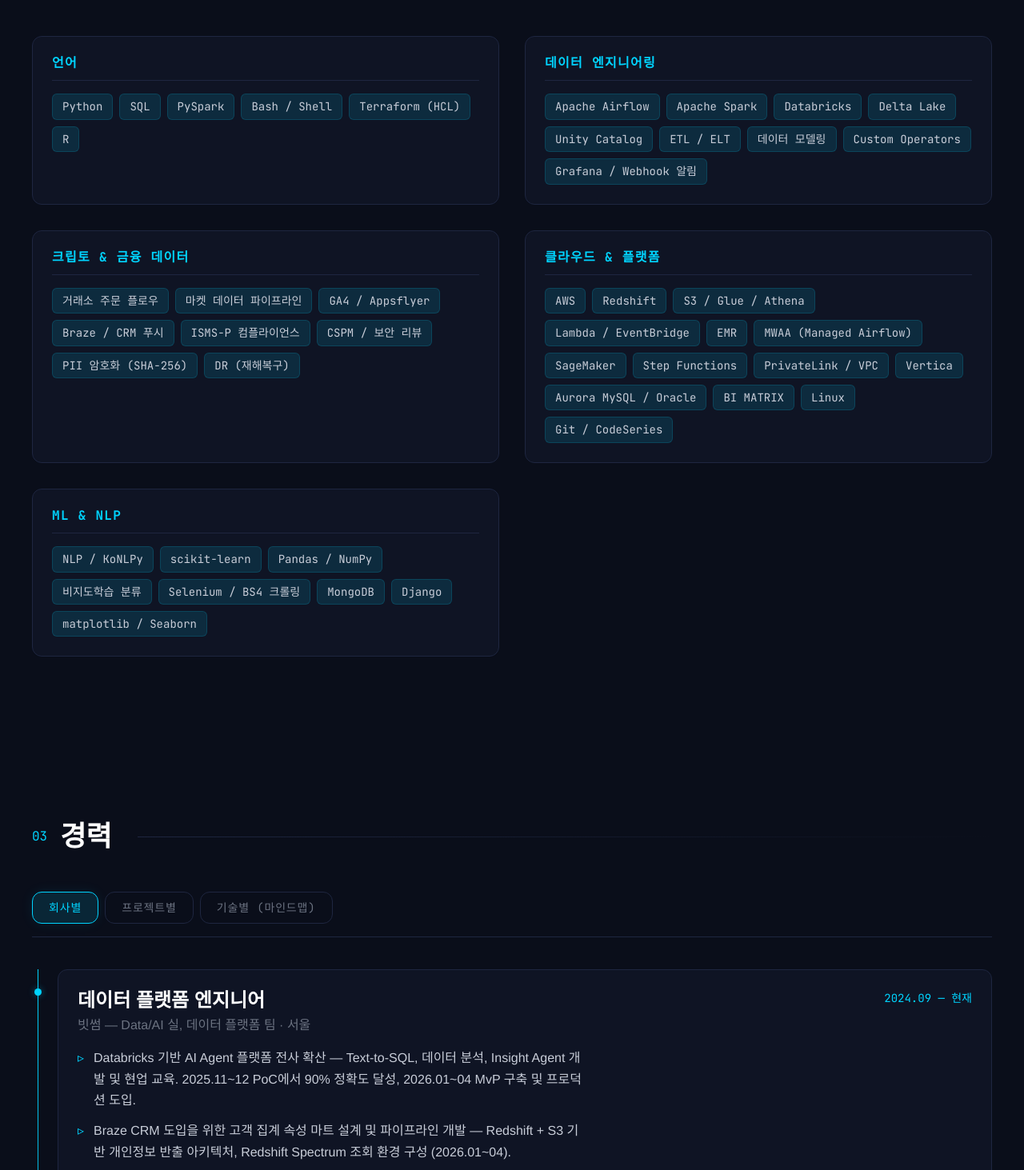
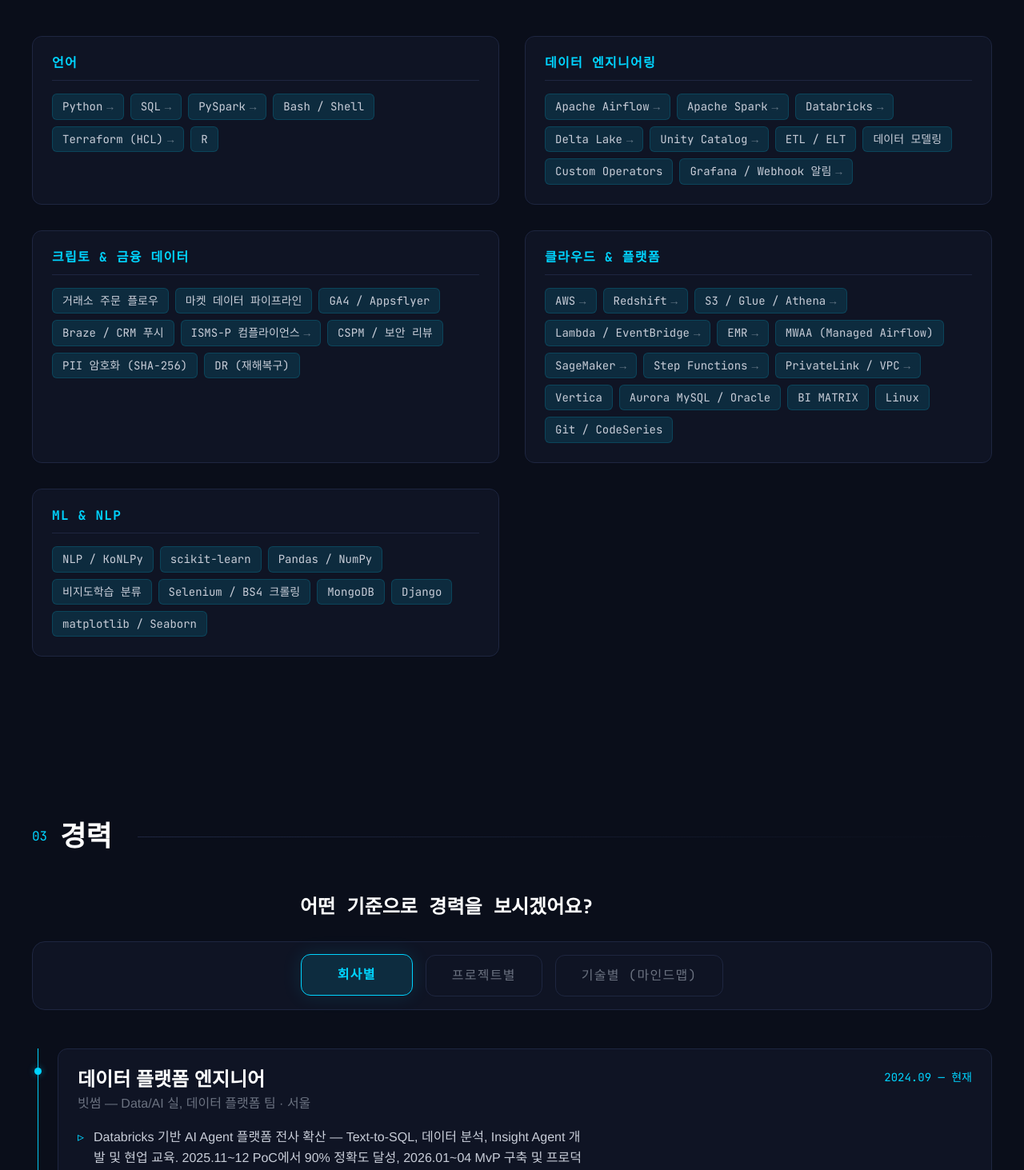
Before and after one commit to taylorheo/taylorheo.github.io, a plain HTML site: page index.html in a window 1280 px wide. Shown: the part 1606-3069 px from the top of the page at 80% size. Drawn offline with Linux system fonts and the light colour scheme; a web font is replaced by a local one.

Commit message:
feat: skill-tag click jumps to tech mindmap node + larger tabs with prompt
Career section UX:
- Add question prompt '어떤 기준으로 경력을 보시겠어요?' before tabs
- Enlarge tab buttons (text-sm, padding 12x32, min-width 140, hover lift)
- Wrap tab bar in surface card with border for visual weight
- Make tech tab labels uppercase + add hover transform

Project view:
- Restyle .project-tag from tiny dot-separated text to skill-tag chips
  with primary-dim background, border, padding, hover highlight

Skill → mindmap cross-navigation:
- Add data-skill attribute to 19 skill tags mapped to CAREER_GRAPH tech IDs
- New jumpToTech(techId) handler: smooth scroll to #experience,
  switchCareerView('tech'), wait for graph render, dispatch click on
  target node (toggles highlight + locks node + dims others)
- CSS: .skill-tag[data-skill] gets cursor:pointer, '→' arrow ::after,
  hover lift + glow, active state, arrow slide on hover
- Refactor switchCareerView: re-init tech graph every time (was once-only)
  so DOM nodes are always fresh and match current language
- Hoist lockedNode declaration to avoid duplicate

i18n:
- Add career.prompt EN translation

Files:
- app.js: +35 lines (jumpToTech, skill bind, lockedNode hoisted, switchCareerView re-init)
- index.html: 19 skill tags now have data-skill
- style.css: +95 lines (career__prompt, .skill-tag[data-skill], enlarged tabs, chip project-tag)
- i18n.js: +1 key (career.prompt)

```diff
--- a/app.js
+++ b/app.js
@@ -131,6 +131,7 @@
   var careerTabs = document.querySelectorAll('.career__tab');
   var careerViews = document.querySelectorAll('.career__view');
   var techGraphInited = false;
+  var lockedNode = null;
 
   function switchCareerView(view) {
     careerTabs.forEach(function (tab) {
@@ -147,11 +148,42 @@
         panel.setAttribute('hidden', '');
       }
     });
-    if (view === 'tech' && !techGraphInited) {
+    if (view === 'tech') {
+      /* Re-init graph every time to ensure DOM nodes are fresh and match current lang */
       initTechGraph();
       techGraphInited = true;
+      lockedNode = null;
     }
   }
+
+  /* --- Skill tag → tech mindmap node jump --- */
+  function jumpToTech(techId) {
+    var target = document.getElementById('experience');
+    if (!target) return;
+    /* Smooth scroll to career section */
+    target.scrollIntoView({ behavior: 'smooth', block: 'start' });
+    /* Switch to tech view (this re-renders the mindmap) */
+    switchCareerView('tech');
+    /* Wait for graph DOM to be created, then click the node */
+    requestAnimationFrame(function () {
+      setTimeout(function () {
+        var nodeEl = document.querySelector(
+          '.tech-graph .node-group[data-node="' + techId + '"]'
+        );
+        if (nodeEl) {
+          nodeEl.dispatchEvent(new MouseEvent('click', { bubbles: true }));
+        }
+      }, 80);
+    });
+  }
+
+  /* Bind skill tags with data-skill */
+  document.querySelectorAll('.skill-tag[data-skill]').forEach(function (tag) {
+    tag.addEventListener('click', function () {
+      var techId = tag.getAttribute('data-skill');
+      if (techId) jumpToTech(techId);
+    });
+  });
 
   careerTabs.forEach(function (tab) {
     tab.addEventListener('click', function () {
@@ -397,7 +429,6 @@
     applyFocus(container, node.id, nodeEls, edgeEls);
   }
 
-  var lockedNode = null;
   function toggleFocus(container, node, nodeEls, edgeEls) {
     if (lockedNode && lockedNode.id === node.id) {
       lockedNode = null;
--- a/i18n.js
+++ b/i18n.js
@@ -67,6 +67,7 @@
     'career.tab.company': 'By Company',
     'career.tab.project': 'By Project',
     'career.tab.tech': 'By Tech (Mindmap)',
+    'career.prompt': 'How would you like to view the career?',
     'career.sub.company': 'Experience by company',
     'career.sub.project': 'Featured projects',
     'career.sub.tech': 'Technology mindmap',
--- a/index.html
+++ b/index.html
@@ -173,30 +173,30 @@
         <span class="section__number" aria-hidden="true">02</span>
         <span data-i18n="skills.heading">스킬</span>
       </h2>
-      <div class="skills__grid">
+<div class="skills__grid">
         <div class="skills__category">
           <h3 class="skills__category-title" data-i18n="skills.cat.languages">언어</h3>
           <div class="skills__tags">
-            <span class="skill-tag">Python</span>
-            <span class="skill-tag">SQL</span>
-            <span class="skill-tag">PySpark</span>
+            <span class="skill-tag" data-skill="python" title="경력 마인드맵에서 보기">Python</span>
+            <span class="skill-tag" data-skill="sql" title="경력 마인드맵에서 보기">SQL</span>
+            <span class="skill-tag" data-skill="spark" title="경력 마인드맵에서 보기">PySpark</span>
             <span class="skill-tag">Bash / Shell</span>
-            <span class="skill-tag">Terraform (HCL)</span>
+            <span class="skill-tag" data-skill="terraform" title="경력 마인드맵에서 보기">Terraform (HCL)</span>
             <span class="skill-tag">R</span>
           </div>
         </div>
         <div class="skills__category">
           <h3 class="skills__category-title" data-i18n="skills.cat.dataEng">데이터 엔지니어링</h3>
           <div class="skills__tags">
-            <span class="skill-tag">Apache Airflow</span>
-            <span class="skill-tag">Apache Spark</span>
-            <span class="skill-tag">Databricks</span>
-            <span class="skill-tag">Delta Lake</span>
-            <span class="skill-tag">Unity Catalog</span>
+            <span class="skill-tag" data-skill="airflow" title="경력 마인드맵에서 보기">Apache Airflow</span>
+            <span class="skill-tag" data-skill="spark" title="경력 마인드맵에서 보기">Apache Spark</span>
+            <span class="skill-tag" data-skill="databricks" title="경력 마인드맵에서 보기">Databricks</span>
+            <span class="skill-tag" data-skill="deltalake" title="경력 마인드맵에서 보기">Delta Lake</span>
+            <span class="skill-tag" data-skill="unitycatalog" title="경력 마인드맵에서 보기">Unity Catalog</span>
             <span class="skill-tag">ETL / ELT</span>
             <span class="skill-tag" data-i18n="skills.tag.dataModeling">데이터 모델링</span>
             <span class="skill-tag" data-i18n="skills.tag.customOperators">Custom Operators</span>
-            <span class="skill-tag">Grafana / Webhook 알림</span>
+            <span class="skill-tag" data-skill="grafana" title="경력 마인드맵에서 보기">Grafana / Webhook 알림</span>
           </div>
         </div>
         <div class="skills__category">
@@ -206,7 +206,7 @@
             <span class="skill-tag" data-i18n="skills.tag.marketData">마켓 데이터 파이프라인</span>
             <span class="skill-tag">GA4 / Appsflyer</span>
             <span class="skill-tag">Braze / CRM 푸시</span>
-            <span class="skill-tag" data-i18n="skills.tag.ismsp">ISMS-P 컴플라이언스</span>
+            <span class="skill-tag" data-skill="ismsp" data-i18n="skills.tag.ismsp" title="경력 마인드맵에서 보기">ISMS-P 컴플라이언스</span>
             <span class="skill-tag" data-i18n="skills.tag.cspm">CSPM / 보안 리뷰</span>
             <span class="skill-tag" data-i18n="skills.tag.piiEnc">PII 암호화 (SHA-256)</span>
             <span class="skill-tag">DR (재해복구)</span>
@@ -215,15 +215,15 @@
         <div class="skills__category">
           <h3 class="skills__category-title" data-i18n="skills.cat.cloud">클라우드 & 플랫폼</h3>
           <div class="skills__tags">
-            <span class="skill-tag">AWS</span>
-            <span class="skill-tag">Redshift</span>
-            <span class="skill-tag">S3 / Glue / Athena</span>
-            <span class="skill-tag">Lambda / EventBridge</span>
-            <span class="skill-tag">EMR</span>
+            <span class="skill-tag" data-skill="aws" title="경력 마인드맵에서 보기">AWS</span>
+            <span class="skill-tag" data-skill="redshift" title="경력 마인드맵에서 보기">Redshift</span>
+            <span class="skill-tag" data-skill="s3" title="경력 마인드맵에서 보기">S3 / Glue / Athena</span>
+            <span class="skill-tag" data-skill="lambda" title="경력 마인드맵에서 보기">Lambda / EventBridge</span>
+            <span class="skill-tag" data-skill="emr" title="경력 마인드맵에서 보기">EMR</span>
             <span class="skill-tag">MWAA (Managed Airflow)</span>
-            <span class="skill-tag">SageMaker</span>
-            <span class="skill-tag">Step Functions</span>
-            <span class="skill-tag">PrivateLink / VPC</span>
+            <span class="skill-tag" data-skill="sagemaker" title="경력 마인드맵에서 보기">SageMaker</span>
+            <span class="skill-tag" data-skill="stepfunctions" title="경력 마인드맵에서 보기">Step Functions</span>
+            <span class="skill-tag" data-skill="privatelink" title="경력 마인드맵에서 보기">PrivateLink / VPC</span>
             <span class="skill-tag">Vertica</span>
             <span class="skill-tag">Aurora MySQL / Oracle</span>
             <span class="skill-tag">BI MATRIX</span>
@@ -255,6 +255,8 @@
         <span class="section__number" aria-hidden="true">03</span>
         <span data-i18n="career.heading">경력</span>
       </h2>
+
+      <p class="career__prompt" data-i18n="career.prompt">어떤 기준으로 경력을 보시겠어요?</p>
 
       <!-- View tab switcher -->
       <div class="career__tabs" role="tablist" aria-label="Career view selector">
--- a/style.css
+++ b/style.css
@@ -736,6 +736,39 @@
   border-color: rgba(0, 212, 255, 0.3);
 }
 
+.skill-tag[data-skill] {
+  cursor: pointer;
+  position: relative;
+}
+
+.skill-tag[data-skill]:hover {
+  background: rgba(0, 212, 255, 0.28);
+  border-color: var(--color-primary);
+  color: #ffffff;
+  box-shadow: 0 0 12px rgba(0, 212, 255, 0.18);
+  transform: translateY(-1px);
+}
+
+.skill-tag[data-skill]:active {
+  transform: translateY(0);
+  background: rgba(0, 212, 255, 0.4);
+}
+
+.skill-tag[data-skill]::after {
+  content: '→';
+  display: inline-block;
+  margin-left: 0.35em;
+  opacity: 0.45;
+  font-family: var(--font-mono);
+  transition: opacity var(--transition-interactive),
+              transform var(--transition-interactive);
+}
+
+.skill-tag[data-skill]:hover::after {
+  opacity: 1;
+  transform: translateX(2px);
+}
+
 @media (max-width: 600px) {
   .skills__grid {
     grid-template-columns: 1fr;
@@ -921,15 +954,24 @@
 
 .project-tag {
   font-family: var(--font-mono);
-  font-size: 0.7rem;
-  color: var(--color-text-muted);
-  letter-spacing: 0.02em;
+  font-size: var(--text-xs);
+  color: var(--color-text);
+  background: var(--color-primary-dim);
+  border: 1px solid rgba(0, 212, 255, 0.15);
+  padding: var(--space-1) var(--space-3);
+  border-radius: var(--radius-sm);
+  white-space: nowrap;
+  transition: background var(--transition-interactive),
+              border-color var(--transition-interactive);
+}
+
+.project-tag:hover {
+  background: rgba(0, 212, 255, 0.2);
+  border-color: rgba(0, 212, 255, 0.35);
 }
 
 .project-tag + .project-tag::before {
-  content: '·';
-  margin-right: var(--space-2);
-  color: var(--color-text-faint);
+  content: none;
 }
 
 @media (max-width: 900px) {
@@ -1208,43 +1250,66 @@
    CAREER — 3-VIEW TAB SWITCHER
    ========================================================================== */
 
+.career__prompt {
+  font-family: var(--font-display);
+  font-size: var(--text-lg);
+  font-weight: 700;
+  color: #ffffff;
+  margin-bottom: var(--space-6);
+  text-align: center;
+}
+
 .career__tabs {
   display: flex;
   flex-wrap: wrap;
-  gap: var(--space-2);
-  margin-bottom: var(--space-10);
-  padding-bottom: var(--space-4);
-  border-bottom: 1px solid var(--color-border);
+  justify-content: center;
+  gap: var(--space-4);
+  margin-bottom: var(--space-12);
+  padding: var(--space-4);
+  background: var(--color-surface);
+  border: 1px solid var(--color-border);
+  border-radius: var(--radius-xl);
 }
 
 .career__tab {
   font-family: var(--font-mono);
-  font-size: var(--text-xs);
-  letter-spacing: 0.06em;
+  font-size: var(--text-sm);
+  letter-spacing: 0.08em;
   text-transform: uppercase;
   color: var(--color-text-muted);
-  padding: var(--space-2) var(--space-5);
+  padding: var(--space-3) var(--space-8);
   border: 1px solid var(--color-border);
   border-radius: var(--radius-lg);
   background: transparent;
   cursor: pointer;
   position: relative;
+  min-width: 140px;
+  text-align: center;
   transition: color var(--transition-interactive),
               border-color var(--transition-interactive),
               background var(--transition-interactive),
-              box-shadow var(--transition-interactive);
+              box-shadow var(--transition-interactive),
+              transform var(--transition-interactive);
 }
 
 .career__tab:hover {
   color: var(--color-text);
   border-color: rgba(0, 212, 255, 0.2);
+}
+
+.career__tab:hover {
+  color: var(--color-text);
+  border-color: rgba(0, 212, 255, 0.2);
+  transform: translateY(-1px);
 }
 
 .career__tab--active {
   color: var(--color-primary);
   border-color: var(--color-primary);
   background: var(--color-primary-dim);
-  box-shadow: 0 0 16px rgba(0, 212, 255, 0.08);
+  font-weight: 700;
+  box-shadow: 0 0 24px rgba(0, 212, 255, 0.12);
+  transform: translateY(-1px);
 }
 
 .career__view {
```
